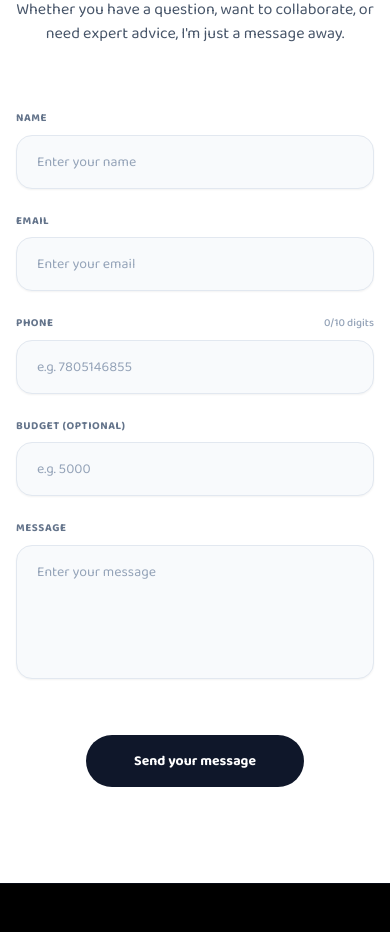
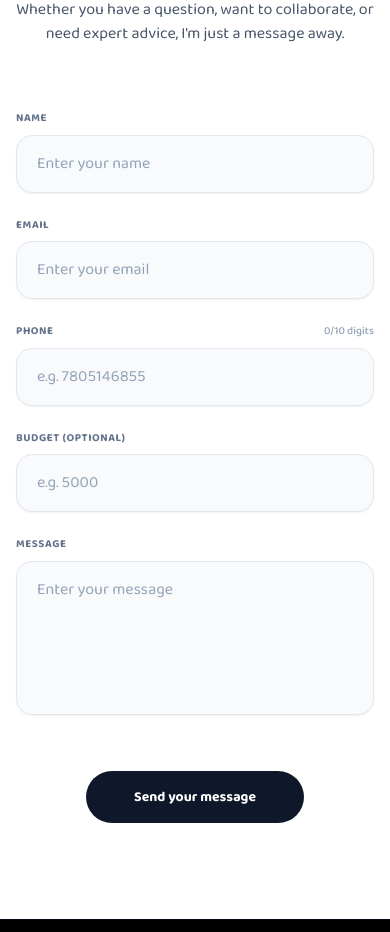
Before and after one commit to ImalshaAnu/peak_tech, a Next.js app: page / in a window 390 px wide. Shown: the part 7040-7972 px from the top of the page. Built offline with nearby package versions, Linux system fonts and the light colour scheme.

Commit message:
Fix the error

```diff
--- a/src/app/globals.css
+++ b/src/app/globals.css
@@ -139,3 +139,20 @@ body {
   50% { background-position: 100% 50%; }
   100% { background-position: 0% 50%; }
 }
+
+/* Prevent iOS auto-zoom on input focus */
+@media screen and (max-width: 768px) {
+  input,
+  select,
+  textarea {
+    font-size: 16px !important;
+  }
+}
+
+/* Optimize touch interactions */
+input,
+select,
+textarea,
+button {
+  touch-action: manipulation;
+}
--- a/src/app/layout.tsx
+++ b/src/app/layout.tsx
@@ -4,6 +4,8 @@ import "./globals.css";
 export const viewport: Viewport = {
   width: "device-width",
   initialScale: 1,
+  maximumScale: 1,
+  userScalable: false,
   themeColor: "#050811",
 };
 
--- a/src/components/ConsultationModal.tsx
+++ b/src/components/ConsultationModal.tsx
@@ -236,7 +236,7 @@ export default function ConsultationModal({ isOpen, onClose, prefilledPlan }: Co
                   placeholder="e.g. Jordan Smith"
                   value={name}
                   onChange={(e) => setName(e.target.value)}
-                  className="w-full px-3.5 py-2.5 rounded-xl bg-dark-950 border border-slate-800 text-white placeholder-slate-500 text-xs focus:outline-none focus:border-cyber-cyan transition-colors"
+                  className="w-full px-3.5 py-2.5 rounded-xl bg-dark-950 border border-slate-800 text-white placeholder-slate-500 text-base sm:text-xs focus:outline-none focus:border-cyber-cyan transition-colors"
                 />
               </div>
 
@@ -251,7 +251,7 @@ export default function ConsultationModal({ isOpen, onClose, prefilledPlan }: Co
                   placeholder="jordan@enterprise.com"
                   value={email}
                   onChange={(e) => setEmail(e.target.value)}
-                  className="w-full px-3.5 py-2.5 rounded-xl bg-dark-950 border border-slate-800 text-white placeholder-slate-500 text-xs focus:outline-none focus:border-cyber-cyan transition-colors"
+                  className="w-full px-3.5 py-2.5 rounded-xl bg-dark-950 border border-slate-800 text-white placeholder-slate-500 text-base sm:text-xs focus:outline-none focus:border-cyber-cyan transition-colors"
                 />
               </div>
 
@@ -267,7 +267,7 @@ export default function ConsultationModal({ isOpen, onClose, prefilledPlan }: Co
                     placeholder="Acme Corp"
                     value={company}
                     onChange={(e) => setCompany(e.target.value)}
-                    className="w-full px-3.5 py-2.5 rounded-xl bg-dark-950 border border-slate-800 text-white placeholder-slate-500 text-xs focus:outline-none focus:border-cyber-cyan transition-colors"
+                    className="w-full px-3.5 py-2.5 rounded-xl bg-dark-950 border border-slate-800 text-white placeholder-slate-500 text-base sm:text-xs focus:outline-none focus:border-cyber-cyan transition-colors"
                   />
                 </div>
 
@@ -279,7 +279,7 @@ export default function ConsultationModal({ isOpen, onClose, prefilledPlan }: Co
                     name="Primary Domain"
                     value={service}
                     onChange={(e) => setService(e.target.value)}
-                    className="w-full px-3 py-2.5 rounded-xl bg-dark-950 border border-slate-800 text-white text-xs focus:outline-none focus:border-cyber-cyan transition-colors"
+                    className="w-full px-3 py-2.5 rounded-xl bg-dark-950 border border-slate-800 text-white text-base sm:text-xs focus:outline-none focus:border-cyber-cyan transition-colors"
                   >
                     {!standardServices.includes(service) && (
                       <option value={service}>{service}</option>
@@ -303,7 +303,7 @@ export default function ConsultationModal({ isOpen, onClose, prefilledPlan }: Co
                   placeholder={defaultNotesPlaceholder}
                   value={notes}
                   onChange={(e) => setNotes(e.target.value)}
-                  className="w-full px-3.5 py-2.5 rounded-xl bg-dark-950 border border-slate-800 text-white placeholder-slate-500 text-xs focus:outline-none focus:border-cyber-cyan resize-none transition-colors"
+                  className="w-full px-3.5 py-2.5 rounded-xl bg-dark-950 border border-slate-800 text-white placeholder-slate-500 text-base sm:text-xs focus:outline-none focus:border-cyber-cyan resize-none transition-colors"
                 />
               </div>
 
--- a/src/components/ContactSection.tsx
+++ b/src/components/ContactSection.tsx
@@ -136,7 +136,7 @@ export default function ContactSection({ prefilledPlan }: ContactSectionProps =
                   placeholder="Enter your name"
                   value={formData.name}
                   onChange={(e) => setFormData({ ...formData, name: e.target.value })}
-                  className="w-full px-5 py-4 rounded-2xl bg-slate-50 border border-slate-200 text-slate-900 placeholder-slate-400 text-sm focus:outline-none focus:border-slate-400 transition-colors shadow-sm"
+                  className="w-full px-5 py-4 rounded-2xl bg-slate-50 border border-slate-200 text-slate-900 placeholder-slate-400 text-base sm:text-sm focus:outline-none focus:border-slate-400 transition-colors shadow-sm"
                 />
               </div>
 
@@ -151,7 +151,7 @@ export default function ContactSection({ prefilledPlan }: ContactSectionProps =
                   placeholder="Enter your email"
                   value={formData.email}
                   onChange={(e) => setFormData({ ...formData, email: e.target.value })}
-                  className="w-full px-5 py-4 rounded-2xl bg-slate-50 border border-slate-200 text-slate-900 placeholder-slate-400 text-sm focus:outline-none focus:border-slate-400 transition-colors shadow-sm"
+                  className="w-full px-5 py-4 rounded-2xl bg-slate-50 border border-slate-200 text-slate-900 placeholder-slate-400 text-base sm:text-sm focus:outline-none focus:border-slate-400 transition-colors shadow-sm"
                 />
               </div>
             </div>
@@ -200,7 +200,7 @@ export default function ContactSection({ prefilledPlan }: ContactSectionProps =
                       setPhoneError('Phone number must be exactly 10 digits.');
                     }
                   }}
-                  className={`w-full px-5 py-4 rounded-2xl bg-slate-50 border text-slate-900 placeholder-slate-400 text-sm focus:outline-none transition-colors shadow-sm ${
+                  className={`w-full px-5 py-4 rounded-2xl bg-slate-50 border text-slate-900 placeholder-slate-400 text-base sm:text-sm focus:outline-none transition-colors shadow-sm ${
                     phoneError
                       ? 'border-red-400 focus:border-red-500 bg-red-50/20'
                       : formData.phone.length === 10
@@ -225,7 +225,7 @@ export default function ContactSection({ prefilledPlan }: ContactSectionProps =
                   placeholder="e.g. 5000"
                   value={formData.budget}
                   onChange={(e) => setFormData({ ...formData, budget: e.target.value })}
-                  className="w-full px-5 py-4 rounded-2xl bg-slate-50 border border-slate-200 text-slate-900 placeholder-slate-400 text-sm focus:outline-none focus:border-slate-400 transition-colors shadow-sm"
+                  className="w-full px-5 py-4 rounded-2xl bg-slate-50 border border-slate-200 text-slate-900 placeholder-slate-400 text-base sm:text-sm focus:outline-none focus:border-slate-400 transition-colors shadow-sm"
                 />
               </div>
             </div>
@@ -241,7 +241,7 @@ export default function ContactSection({ prefilledPlan }: ContactSectionProps =
                 placeholder="Enter your message"
                 value={formData.message}
                 onChange={(e) => setFormData({ ...formData, message: e.target.value })}
-                className="w-full px-5 py-4 rounded-2xl bg-slate-50 border border-slate-200 text-slate-900 placeholder-slate-400 text-sm focus:outline-none focus:border-slate-400 transition-colors resize-none shadow-sm"
+                className="w-full px-5 py-4 rounded-2xl bg-slate-50 border border-slate-200 text-slate-900 placeholder-slate-400 text-base sm:text-sm focus:outline-none focus:border-slate-400 transition-colors resize-none shadow-sm"
               />
             </div>
 
```
